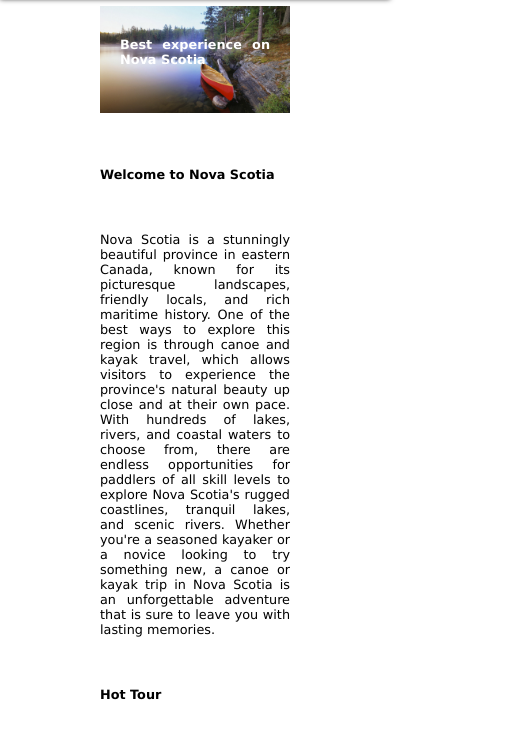
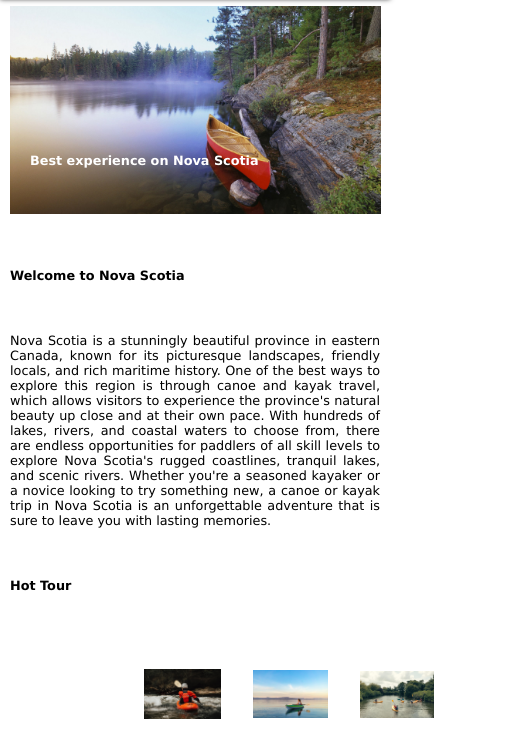
Before and after one commit to tin-phan/DNS-WebDev-project-1-basic-with-html-css-jquery, a plain HTML site: page index.html in a window 390 px wide. Shown: the part 54-790 px from the top of the page, 510 px wide, since content can reach past the window. Drawn offline with nearby package versions, Linux system fonts and the light colour scheme.

Commit message:
fix screen media query ver 1

```diff
--- a/style.css
+++ b/style.css
@@ -104,6 +104,11 @@ a {
     text-decoration: none;
     color: #fff;
 }
+/*
+.cover {
+    position: relative;
+    align-items: center;
+}
 
 .cover img {
     width: 100%;
@@ -111,11 +116,17 @@ a {
     align-items: center;
     text-align: center;
 }
-
+*/
 .cover {
     position: relative;
     align-items: center;
 }
+
+.cover img {
+    width:100%;
+    height: 30%;
+}
+
 
 .exp {
     position: absolute;
@@ -219,21 +230,33 @@ footer {
     color: #000000;
     padding: 10px;
 }
-
+/* assignment request*/
  @media only screen and (max-width: 1200px) {
     body{
-         max-width: 1200px; /*none;*/
+         /*max-width: 1200px; none;
           width: 100%; /*auto;*/
+          width: 100%;
     }
     main {
-          max-width: 1200px; /*none;*/
+          /*max-width: 1200px; /*none;
+          max-width: 1200px;
           width: 100vw; /*100%auto;*/
+          max-width: 1200px;
+          width: 100%;
+          padding: 10px  10px; /*new to check screen*/
         }
     .cover  {
 
-        max-width: 1200px; /*none;*/
+        /*max-width: 1200px; none;*/
         width: 100%; /*auto;*/
-  }
+       /* left:-27px;*/
+
+    }
+    .cover img { /*new to check screen*/
+            width:96.5vw;
+            height: 30%;
+
+        }
     .container {
             max-width: 1200px; /*none;*/
             width: 100%; /*auto;*/
@@ -260,6 +283,26 @@ footer {
             max-width: none;
             width: 100%;
         }
+        main {
+            /*max-width: 1200px; /*none;
+            max-width: 1200px;
+            width: 100vw; /*100%auto;*/
+            max-width: 1200px;
+            width: 100%;
+            padding: 10px  10px; /*new to check screen*/
+          }
+      .cover  {
+
+          /*max-width: 1200px; none;*/
+          width: 100%; /*auto;*/
+         /* left:-27px;*/
+
+      }
+      .cover img { /*new to check screen*/
+              width:95vw;
+              height: 30%;
+
+          }
     footer {
             width: auto;
         }
```
Also changed, not shown: index.html (+0 -27 lines).
